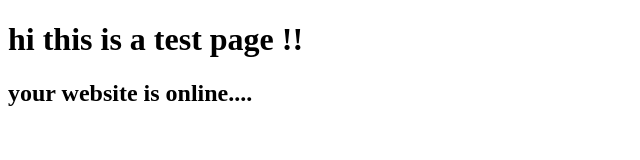
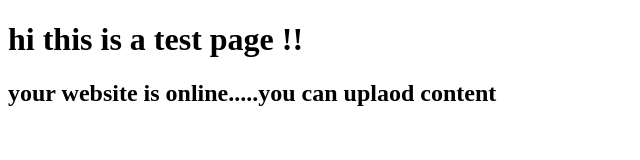
Before and after one commit to mishkamanish/test-site, a plain HTML site: page index.html in a window 1280 px wide. Shown: the whole page, without its empty margins (0-640 px from the left). Drawn offline with Linux system fonts and the light colour scheme.

Commit message:
Add files via upload

```diff
--- a/index.html
+++ b/index.html
@@ -5,6 +5,6 @@
 </head>
 <body>
 	<h1> hi this is a test page !! </h1>
-	<h2> your website is online....</h2>
+	<h2> your website is online.....you can uplaod content </h2>
 </body>
 </html>
```
